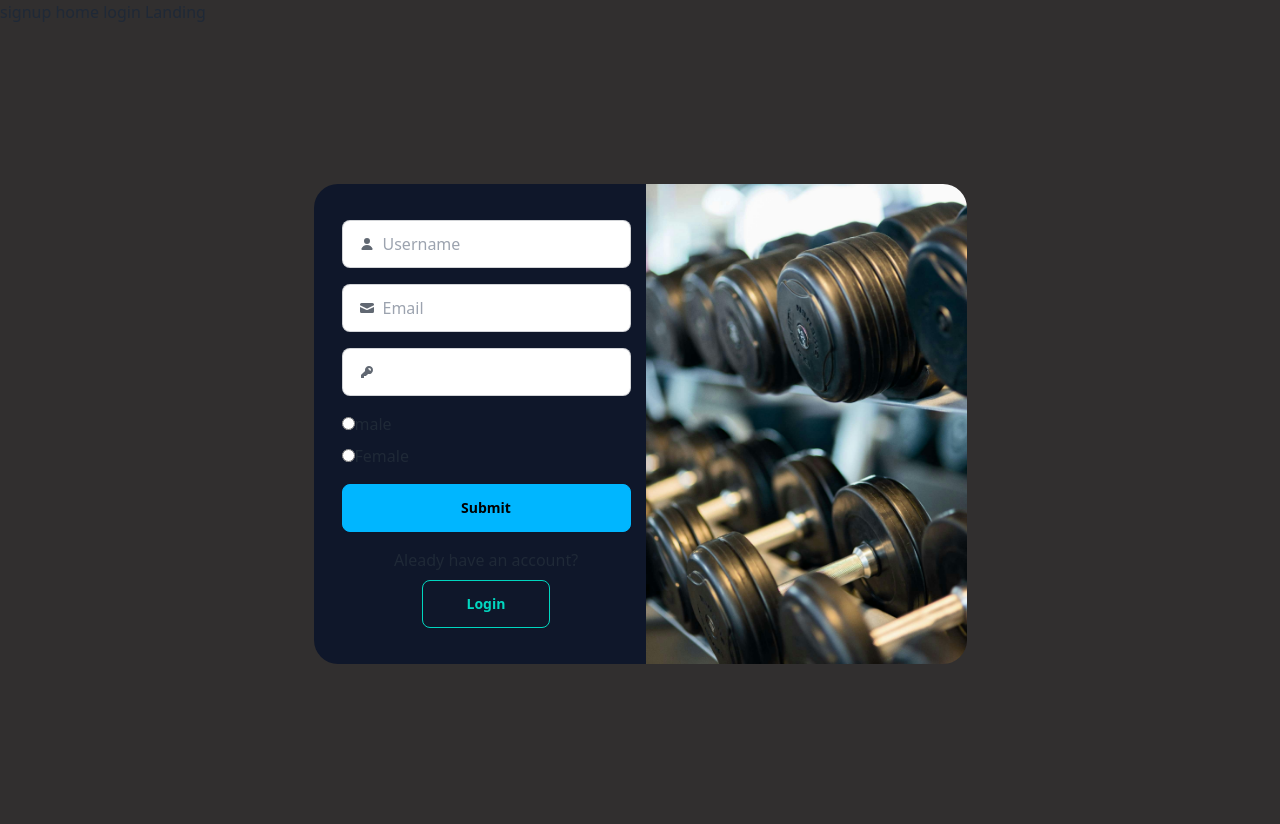
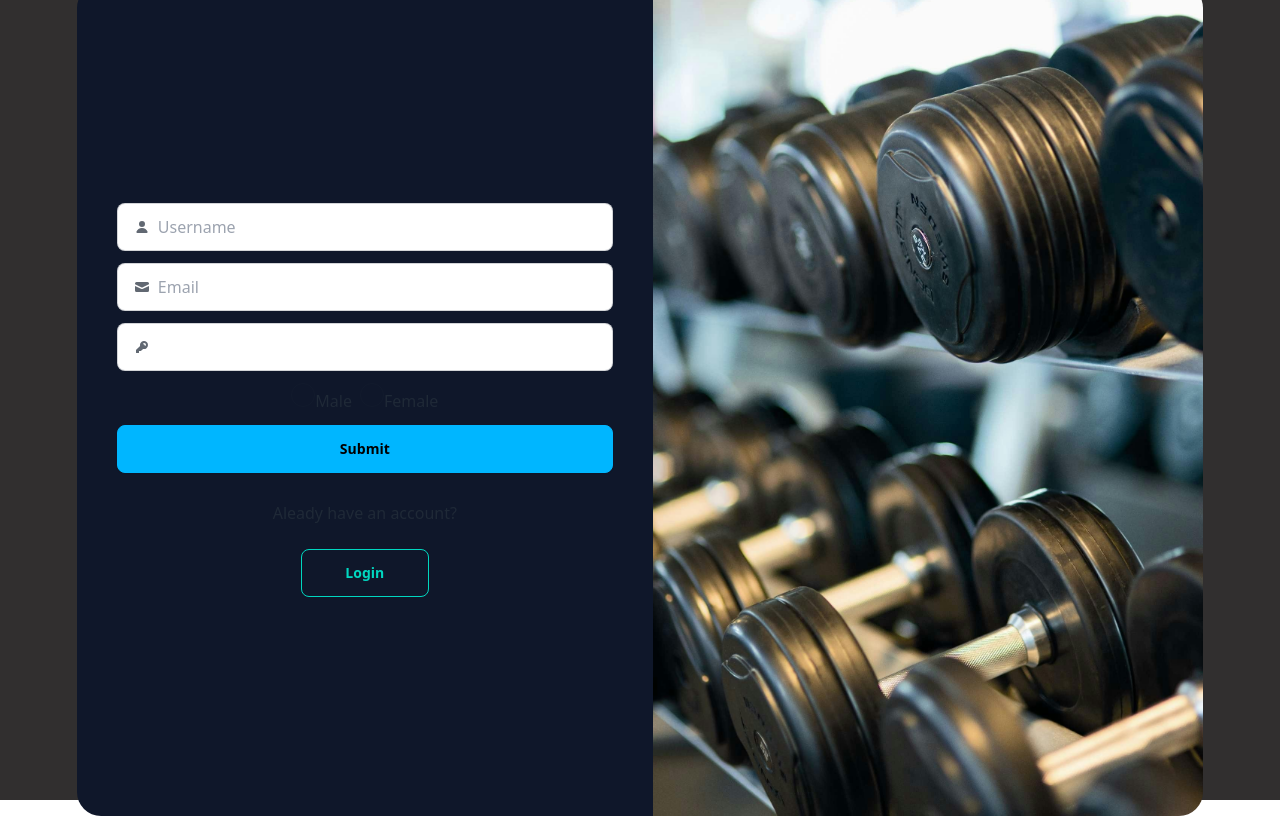
Before and after one commit to cejimenez0123/fitness-tracker, a React (Vite) app in the folder fitness-tracker-frontend/: page /signin in a window 1280 px wide. Built offline with nearby package versions, Linux system fonts and the light colour scheme.

Commit message:
fea: styled the pages

```diff
--- a/fitness-tracker-frontend/src/pages/UserSignup.jsx
+++ b/fitness-tracker-frontend/src/pages/UserSignup.jsx
@@ -50,10 +50,12 @@ const UserSignup = () => {
     return inputValue.trim() !== "";
   };
   return (
-    <div className="flex justify-center items-center h-screen  content-center ">
+    <div className="flex md:flex-col justify-center h-screen w-screen  ">
+      <span className="flex  text-center items-center justify-center md:flex-row md:static / flex-col-reverse w-screen relative ">
         <form
-        className="bg-slate-900 gap-4 w-[26vw] rounded-l-3xl h-[60vh] p-7 grid content-center "
-        onSubmit={handleSubmit}
+          className="bg-slate-900 p-10 rounded-l-3xl md:w-[45%]  md:h-[100.8%] flex flex-col md:rounded-r-none justify-center gap-3 md:static md:z-0 / z-10
+           w-[100vw]  absolute bottom-0 h-1/2 rounded-r-3xl / 2xl:w-[28%] 2xl:h-[80%]"
+          onSubmit={(e) => handleSubmit(e)}
         >
           <label className="input input-bordered flex items-center gap-2">
             <svg
@@ -117,7 +119,7 @@ const UserSignup = () => {
             />
           </label>
 
-        <span className="flex flex-col gap-2 ">
+          <span className="flex justify-center gap-2 ">
             <label htmlFor="">
               <input
                 type="radio"
@@ -125,8 +127,10 @@ const UserSignup = () => {
                 value="Male"
                 checked={gender === "Male"}
                 onChange={handleOptionChange}
+                className="radio"
+              defaultChecked
               />
-            male
+              Male
             </label>
             <label>
               <input
@@ -135,6 +139,7 @@ const UserSignup = () => {
                 value="Female"
                 checked={gender === "Female"}
                 onChange={handleOptionChange}
+                className="radio"
               />
               Female
             </label>
@@ -142,17 +147,22 @@ const UserSignup = () => {
           <button className="btn btn-info" type="submit">
             Submit
           </button>
-          <div className="flex gap-2 flex-col justify-center items-center">
+          <div className="flex gap-2 flex-col justify-center items-center mt-4">
             <p>Aleady have an account?</p>
-            <Link className=" btn btn-outline  btn-accent w-[10vw] h-[3vh]  p-1 flex flex-row justify-center" to={"/login"} >Login</Link>
+            <Link
+              className=" btn btn-outline  btn-accent md:w-[10vw] h-[3vh]  p-1 flex flex-row justify-center / w-40 mt-4"
+              to={"/login"}
+            >
+              Login
+            </Link>
           </div>
         </form>
         <img
-        className="h-[60vh] rounded-r-3xl"
+          className="md:w-[43%]  md:h-[100.8%]  rounded-r-3xl md:static /   h-screen absolute w-screen  / 2xl:w-[28%] 2xl:h-[80%] xl:object-cover"
           src={gym}
-        alt="image of a dumbell
-      "
+          alt="welcome to this bitch "
         />
+      </span>
     </div>
   );
 };
--- a/fitness-tracker-frontend/src/pages/Userlogin.jsx
+++ b/fitness-tracker-frontend/src/pages/Userlogin.jsx
@@ -34,10 +34,11 @@ const Userlogin = () => {
 
   }
   return (
-    <div className='flex flex-col justify-center h-screen'>
-      <span className='flex  text-center items-center justify-center '>
+    <div className='flex md:flex-col justify-center h-screen w-screen '>
+      <span className='flex  text-center items-center justify-center md:flex-row md:static / flex-col-reverse w-screen text-2xl relative'>
 
-     <form className='bg-cyan-950 p-10 rounded-l-3xl h-[60.8vh] w-[20vw] flex flex-col justify-center' onSubmit={(e)=>handleSubmit(e)} >
+     <form className='bg-slate-900 p-10 rounded-l-3xl md:w-[45%]  md:h-[100.8%] flex flex-col md:rounded-r-none justify-center md:gap-3 md:static md:z-0 / gap-5 z-10
+           w-[100vw]  absolute bottom-0 h-1/2 rounded-r-3xl / 2xl:w-[28%] 2xl:h-[80%]' onSubmit={(e)=>handleSubmit(e)} >
       <h1>Log in </h1>
       <p>welcome back please enter your details </p>
      <label className="input  input-bordered flex items-center gap-2">
@@ -45,16 +46,26 @@ const Userlogin = () => {
   <input type="text" value={email} className=" grow " placeholder="Enter your Email"  onChange={(e)=>handleEmail(e)} />
 </label>
 
-        <label className="input mt-4 input-bordered flex items-center gap-2">
+        <label className="input  input-bordered flex items-center gap-2">
   <svg xmlns="http://www.w3.org/2000/svg" viewBox="0 0 16 16" fill="currentColor" className="w-4 h-4 opacity-70"><path fillRule="evenodd" d="M14 6a4 4 0 0 1-4.899 3.899l-1.955 1.955a.5.5 0 0 1-.353.146H5v1.5a.5.5 0 0 1-.5.5h-2a.5.5 0 0 1-.5-.5v-2.293a.5.5 0 0 1 .146-.353l3.955-3.955A4 4 0 1 1 14 6Zm-4-2a.75.75 0 0 0 0 1.5.5.5 0 0 1 .5.5.75.75 0 0 0 1.5 0 2 2 0 0 0-2-2Z" clipRule="evenodd" /></svg>
   <input type="password" className="grow" value={password}  onChange={(e)=>handlePassword(e)} />
   </label>
 
-        <button type='submit'>Submit</button>
-        <p>Dont have an account </p>
-        <Link className='underline mt-4 border-4 w-1/2 btn btn-outline btn-accent' to="/signin">Sign Up</Link>
+  <button className="btn btn-info" type="submit">
+          Submit
+        </button>
+        <div className="flex gap-3 mt-6 flex-col justify-center items-center">
+            <p>Dont  have an account?</p>
+            <Link
+              className=" btn btn-outline  btn-accent md:w-[10vw] h-[3vh]  p-1 flex flex-row justify-center / w-40 mt-4"
+              to={"/signin"}
+            >
+              Signup
+            </Link>
+          </div>
       </form>
-      <img className='w-[25vw] h-[60.8vh]  rounded-r-3xl' src="/LoginImage.jpg" alt="welcome to this bitch " />
+      <img           className="md:w-[43%]  md:h-[100.8%]  rounded-r-3xl md:static /   h-screen absolute w-screen  object-cover / 2xl:w-[28%] 2xl:h-[80%] xl:object-cover"
+ src="/LoginImage.jpg" alt="welcome to this bitch " />
       </span>
     </div>
   )
```
Also changed, not shown: fitness-tracker-frontend/src/main.jsx (+10 -8 lines). Lines whose indentation alone changed are shown as unchanged.
